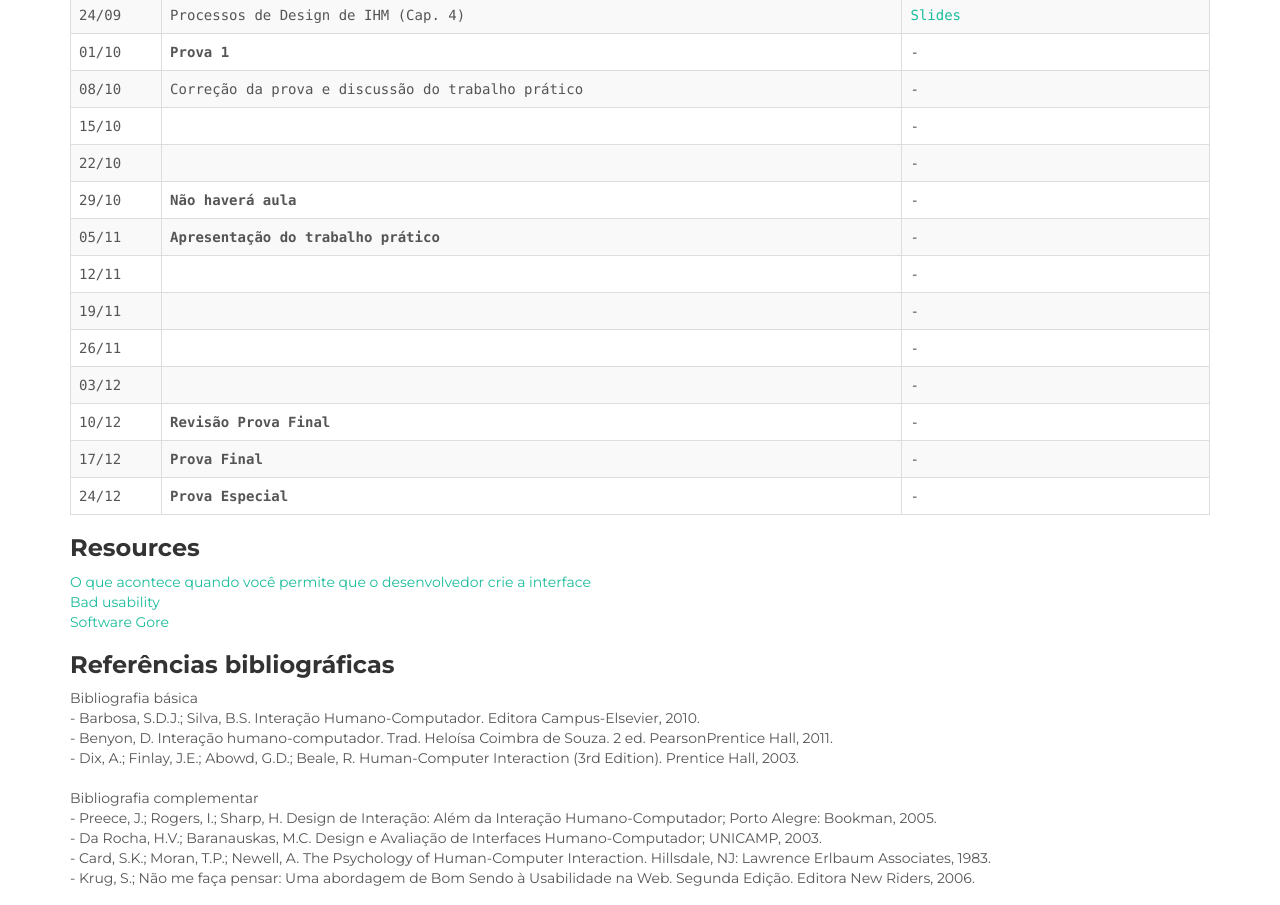
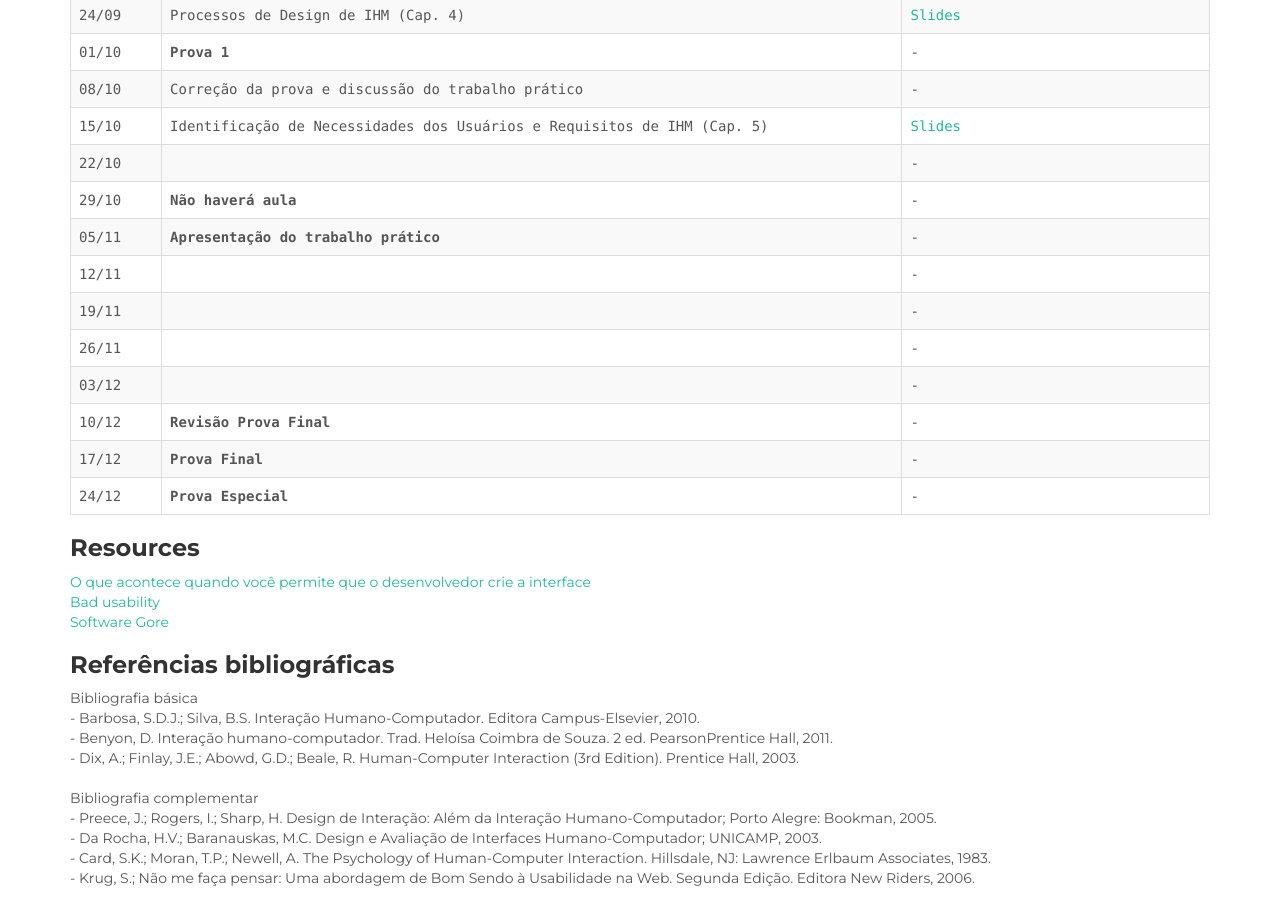
Before and after one commit to thiagov/thiagov.github.io, a plain HTML site: page ihc.html in a window 1280 px wide. Shown: the part 1179-2084 px from the top of the page. Drawn offline with nearby package versions, Linux system fonts and the light colour scheme.

Commit message:
Adicionando aula 6

```diff
--- a/ihc.html
+++ b/ihc.html
@@ -138,8 +138,8 @@
                         </tr>
                         <tr>
                             <td>15/10</td>
-                            <td><!--Identificação de Necessidades dos Usuários e Requisitos de IHM (Cap. 5)--></td>
-                            <td>-</td>
+                            <td>Identificação de Necessidades dos Usuários e Requisitos de IHM (Cap. 5)</td>
+                            <td><a href="resources/ihc/aula6.pdf">Slides</a></td>
                         </tr>
                         <tr>
                             <td>22/10</td>
```
